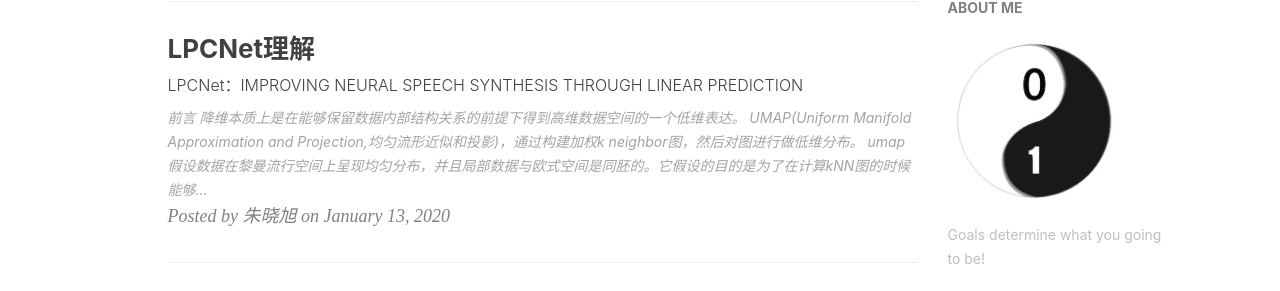
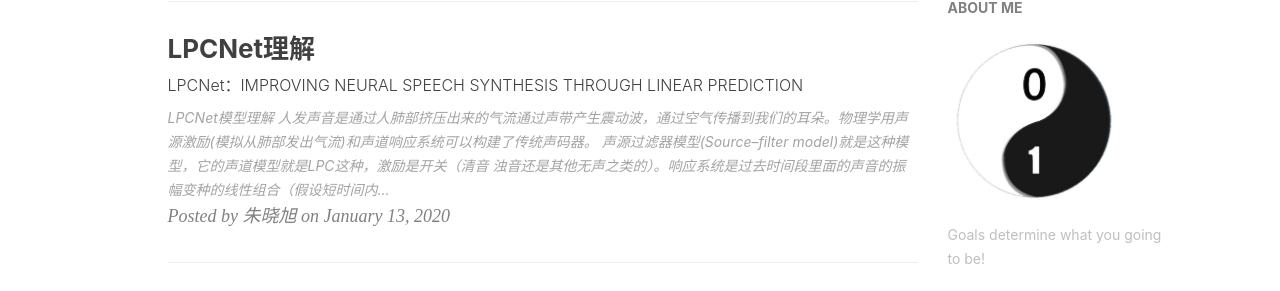
Before and after one commit to zhuxiaoxuhit/zhuxiaoxuhit.github.io, a Jekyll site: the page built from index.html, in a window 1280 px wide. Shown: the part 738-1029 px from the top of the page. Built offline with Jekyll 4.4.1, drawn with Linux system fonts in a browser that asks for light colours; nearby versions of some CDN libraries; the list of posts is cut into pages by our own code; comment, search, counter and statistics services are not loaded.

Commit message:
[ADD] LPCNet

```diff
--- a/_posts/2020-01-14-LPCNet：IMPROVING-NEURAL-SPEECH-SYNTHESIS-THROUGH-LINEAR-PREDICTION.md
+++ b/_posts/2020-01-14-LPCNet：物理建模加神经网络的声码器系统.md
@@ -4,7 +4,7 @@
 subtitle:   LPCNet：IMPROVING NEURAL SPEECH SYNTHESIS THROUGH LINEAR PREDICTION
 date:       2020-01-13
 author:     朱晓旭
-header-img: img/umap_bg.png
+header-img: img/bg.png
 catalog: true
 tags:
     - umap
@@ -17,35 +17,18 @@
 
 
 
+## LPCNet模型理解
 
+人发声音是通过人肺部挤压出来的气流通过声带产生震动波，通过空气传播到我们的耳朵。物理学用声源激励(模拟从肺部发出气流)和声道响应系统可以构建了传统声码器。
 
+- 声源过滤器模型(Source–filter model)就是这种模型，它的声道模型就是LPC这种，激励是开关（清音 浊音还是其他无声之类的）。响应系统是过去时间段里面的声音的振幅变种的线性组合（假设短时间内声音信号是时不变的）。
+- 神经网络模型是把声源激励模型和声道响应用一组神经网络建模(计算量很大)。
+- LPCNet是两者结合，用LPC做响应系统，用神经网络做声源激励模型（把残差信号当作激励源）（文中还提出了另一个好处就是补偿了u-law的量化噪声）。它计算量小，3GFLOPS，可能在智能机上架设，物理+神经网络保证了良好的预测。
 
-
-
-
-
-
-
-
-
-
-
-
-
-
-
-
-
-
-
-
-
-
-
-
-
-
-
+**理解**：想象此刻在空旷的舞台上一位大佬正兴奋的演讲，讲到兴奋处突然麦停止工作了，但下一时刻我们耳朵仍然有余音传入。分析这一时刻，相当于给过激励后突然停止，此刻相当于整个系统的零输入响应，系统内有能量存余，求解此刻后的后波形问题就是解零输入响应微分方程。微分方程的解是基于时间戳的线性组合：
+$$
+y_{zi}(x)=\sum_{i=1}^{n}C_{i}e^{\lambda_{i}t}
+$$
 
 
 
```
